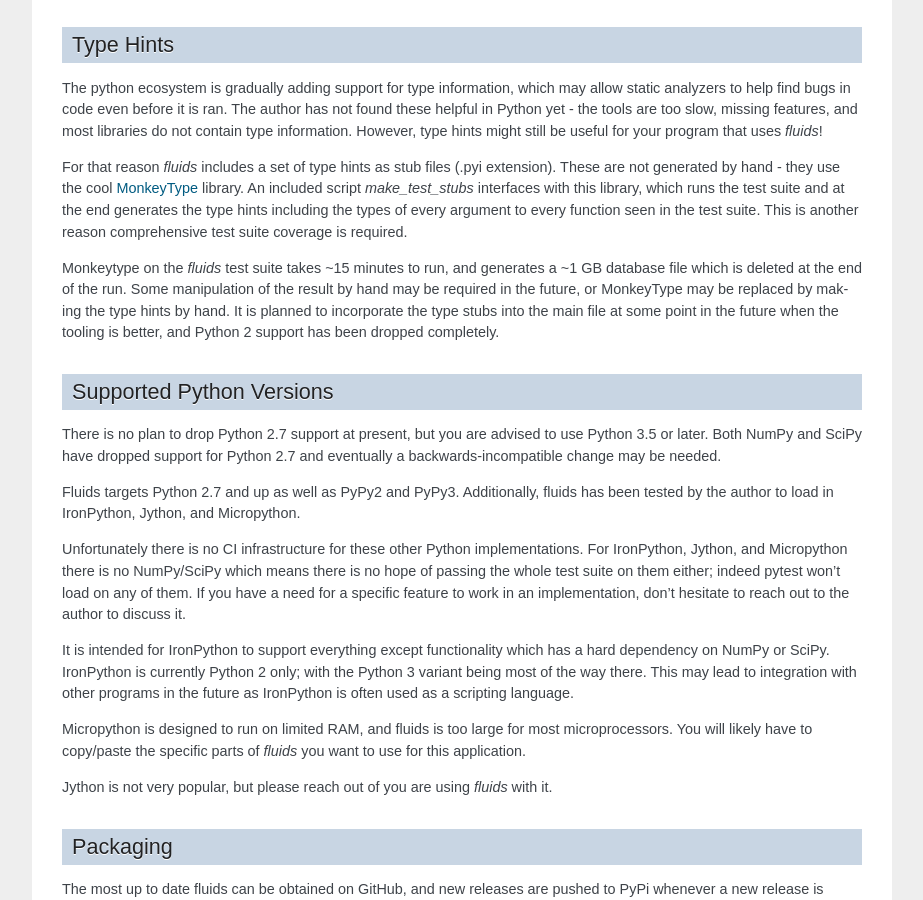
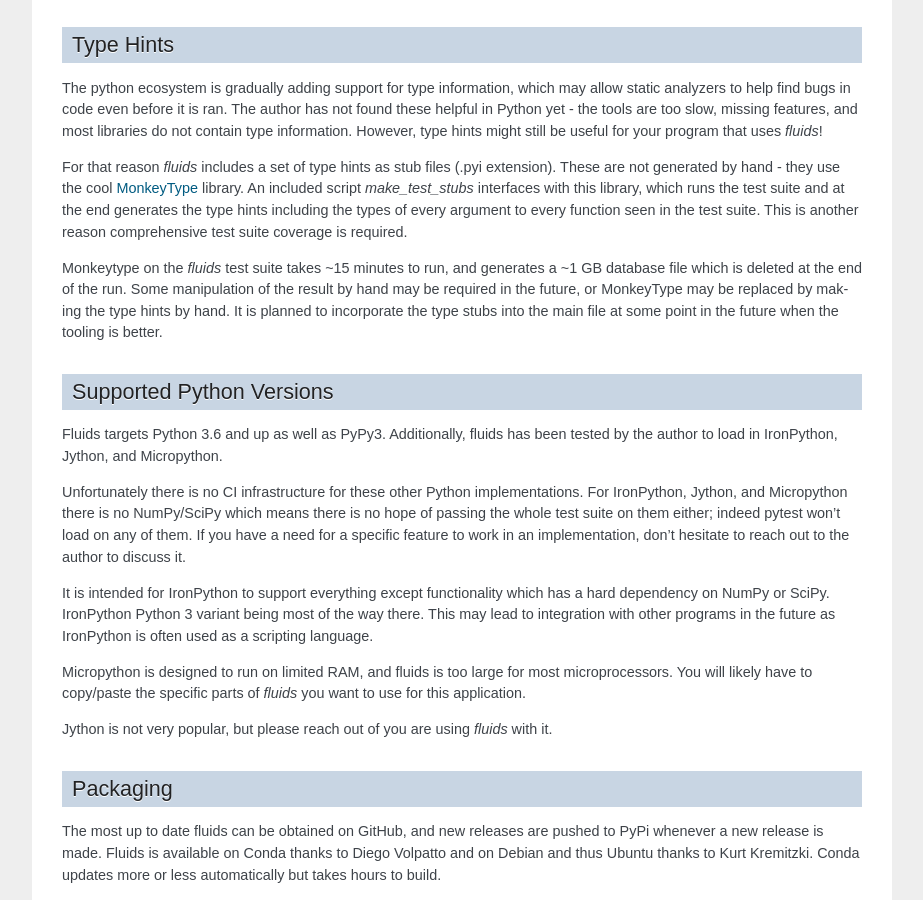
Before and after one commit to CalebBell/fluids, a Sphinx documentation site: the page built from docs/developers.rst, in a window 1280 px wide and 900 px high, scrolled down 2241 px. Shown: the whole window, without its empty margins (198-1121 px from the left). Built offline with Sphinx 7.4.7, drawn with Linux system fonts in a browser that asks for light colours; formulas are drawn with MathJax 3; pages that are not in the unit, such as notebooks, are missing from menus.

Commit message:
Move minimum supported version of Python to 3.6

```diff
--- a/README.rst
+++ b/README.rst
@@ -46,7 +46,7 @@ of engineering knowledge and utilities that relate to fluid dynamics.
 Fluids was originally tightly integrated with SciPy and NumPy; today they
 are optional components used for only a small amount of functionality
 which do not have pure-Python numerical methods implemented.
-Fluids targets Python 2.7 and up as well as PyPy2 and PyPy3. Additionally,
+Fluids targets Python 3.6 and up as well as PyPy3. Additionally,
 fluids has been tested by the author to load in IronPython, Jython,
 and micropython.
 
--- a/docs/developers.rst
+++ b/docs/developers.rst
@@ -89,18 +89,16 @@ The python ecosystem is gradually adding support for type information, which may
 For that reason `fluids` includes a set of type hints as stub files (.pyi extension). These are not generated by hand - they use the cool `MonkeyType <https://github.com/Instagram/MonkeyType/>`_ library.
 An included script `make_test_stubs` interfaces with this library, which runs the test suite and at the end generates the type hints including the types of every argument to every function seen in the test suite. This is another reason comprehensive test suite coverage is required.
 
-Monkeytype on the `fluids` test suite takes ~15 minutes to run, and generates a ~1 GB database file which is deleted at the end of the run. Some manipulation of the result by hand may be required in the future, or MonkeyType may be replaced by making the type hints by hand. It is planned to incorporate the type stubs into the main file at some point in the future when the tooling is better, and Python 2 support has been dropped completely.
+Monkeytype on the `fluids` test suite takes ~15 minutes to run, and generates a ~1 GB database file which is deleted at the end of the run. Some manipulation of the result by hand may be required in the future, or MonkeyType may be replaced by making the type hints by hand. It is planned to incorporate the type stubs into the main file at some point in the future when the tooling is better.
 
 Supported Python Versions
 -------------------------
-There is no plan to drop Python 2.7 support at present, but you are advised to use Python 3.5 or later. Both NumPy and SciPy have dropped support for Python 2.7 and eventually a backwards-incompatible change may be needed.
-
-Fluids targets Python 2.7 and up as well as PyPy2 and PyPy3. Additionally, fluids has been tested by the author to load in IronPython, Jython, and Micropython.
+Fluids targets Python 3.6 and up as well as PyPy3. Additionally, fluids has been tested by the author to load in IronPython, Jython, and Micropython.
 
 Unfortunately there is no CI infrastructure for these other Python implementations. For IronPython, Jython, and Micropython there is no NumPy/SciPy which means there is no hope of passing the whole test suite on them either; indeed pytest won't load on any of them.
 If you have a need for a specific feature to work in an implementation, don't hesitate to reach out to the author to discuss it.
 
-It is intended for IronPython to support everything except functionality which has a hard dependency on NumPy or SciPy. IronPython is currently Python 2 only; with the Python 3 variant being most of the way there. This may lead to integration with other programs in the future as IronPython is often used as a scripting language.
+It is intended for IronPython to support everything except functionality which has a hard dependency on NumPy or SciPy. IronPython Python 3 variant being most of the way there. This may lead to integration with other programs in the future as IronPython is often used as a scripting language.
 
 Micropython is designed to run on limited RAM, and fluids is too large for most microprocessors. You will likely have to copy/paste the specific parts of `fluids` you want to use for this application.
 
--- a/setup.py
+++ b/setup.py
@@ -37,10 +37,7 @@ classifiers = [
     'Operating System :: POSIX :: Linux',
     'Operating System :: Unix',
     'Programming Language :: Python',
-    'Programming Language :: Python :: 2',
-    'Programming Language :: Python :: 2.7',
     'Programming Language :: Python :: 3',
-    'Programming Language :: Python :: 3.5',
     'Programming Language :: Python :: 3.6',
     'Programming Language :: Python :: 3.7',
     'Programming Language :: Python :: 3.8',
```
Also changed, not shown: other parts of README.rst (+1 -1 lines), 2 other files.
